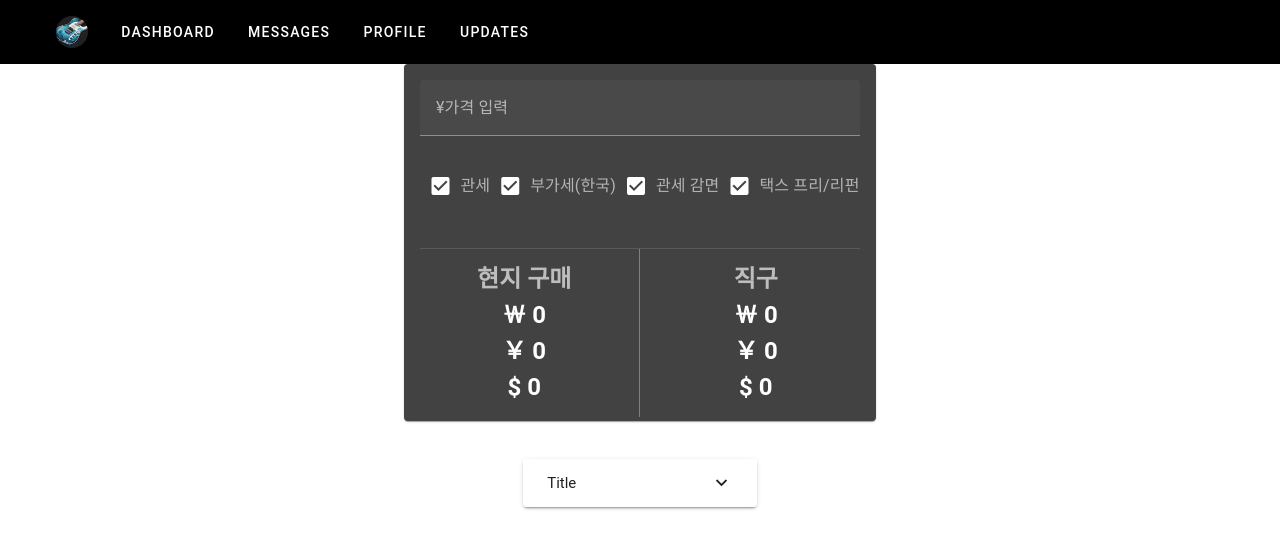
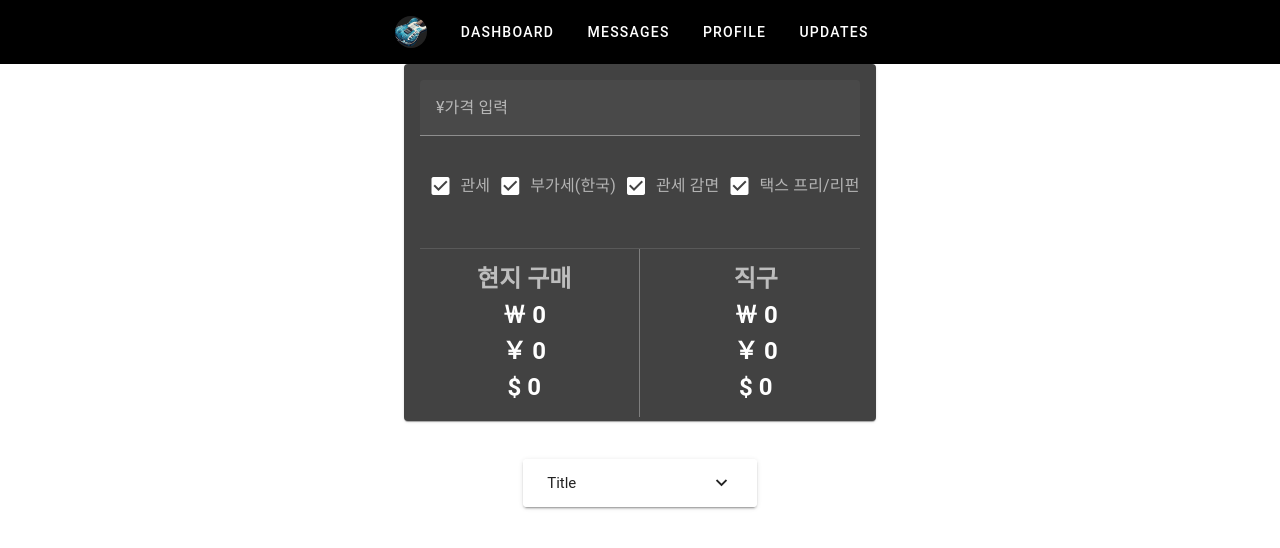
Before and after one commit to minhee231/guitar-reflect-front, a Vue app: page / in a window 1280 px wide. Shown: the top 548 px of the page. Built offline with nearby package versions, Linux system fonts and the light colour scheme; no server answers.

Commit message:
:gem:style: 헤더 버튼 위치 수정
가운데로 이동함

```diff
--- a/src/components/MainHeader.vue
+++ b/src/components/MainHeader.vue
@@ -1,13 +1,13 @@
 <template>
   <v-app id="inspire">
     <v-app-bar flat color="black">
-        <v-container class="mx-auto d-flex align-center justify-center" >
+      <v-container class="mx-auto d-flex justify-center align-center">
         <v-avatar
-            class="me-4 "
+          class="me-4"
           color="grey-darken-4"
           size="32"
-          > <v-img :src="headerIcon">
-            </v-img>
+        >
+          <v-img :src="headerIcon"></v-img>
         </v-avatar>
 
         <v-btn
@@ -16,12 +16,8 @@
           :text="link"
           variant="text"
         ></v-btn>
-          <v-spacer></v-spacer>
-
       </v-container>
     </v-app-bar>
-
-
   </v-app>
 </template>
 
```
Lines whose indentation alone changed are shown as unchanged.
